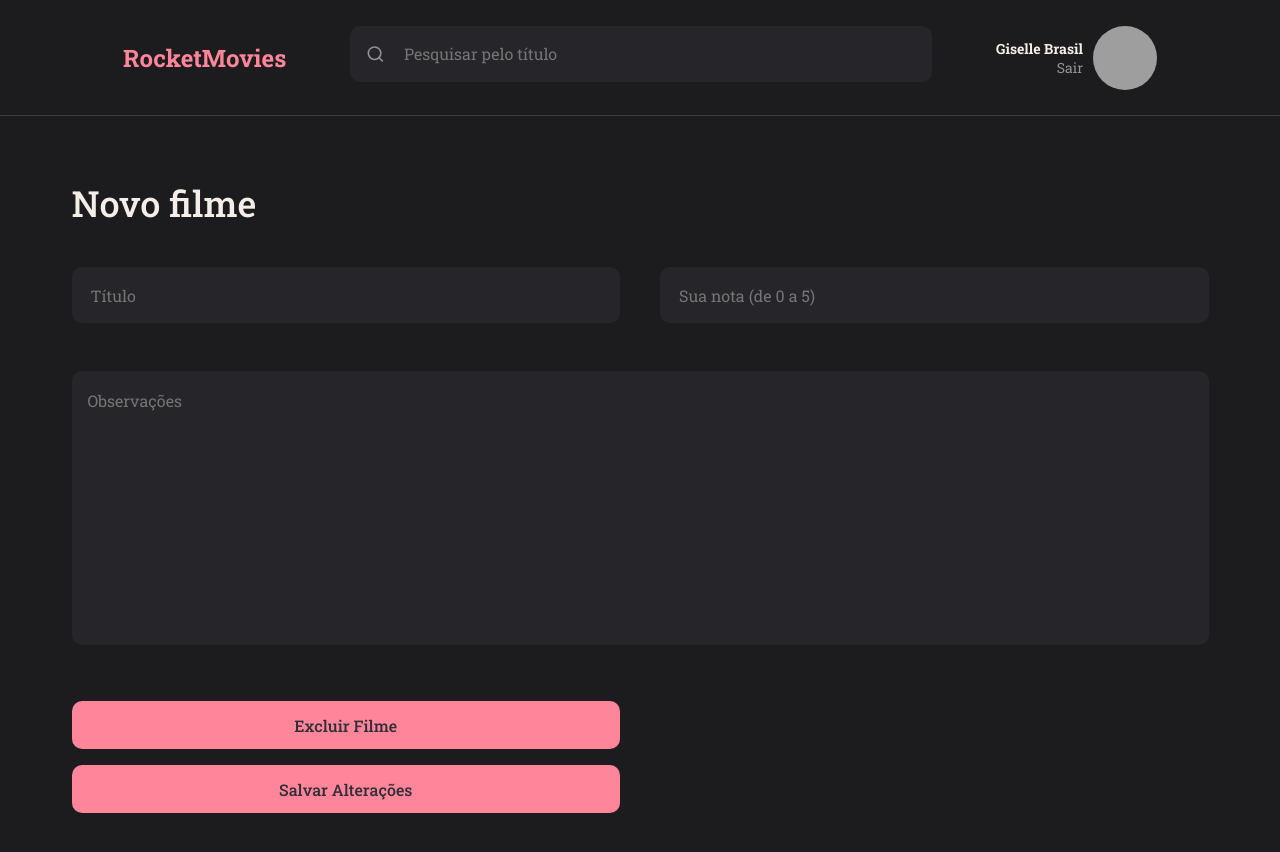
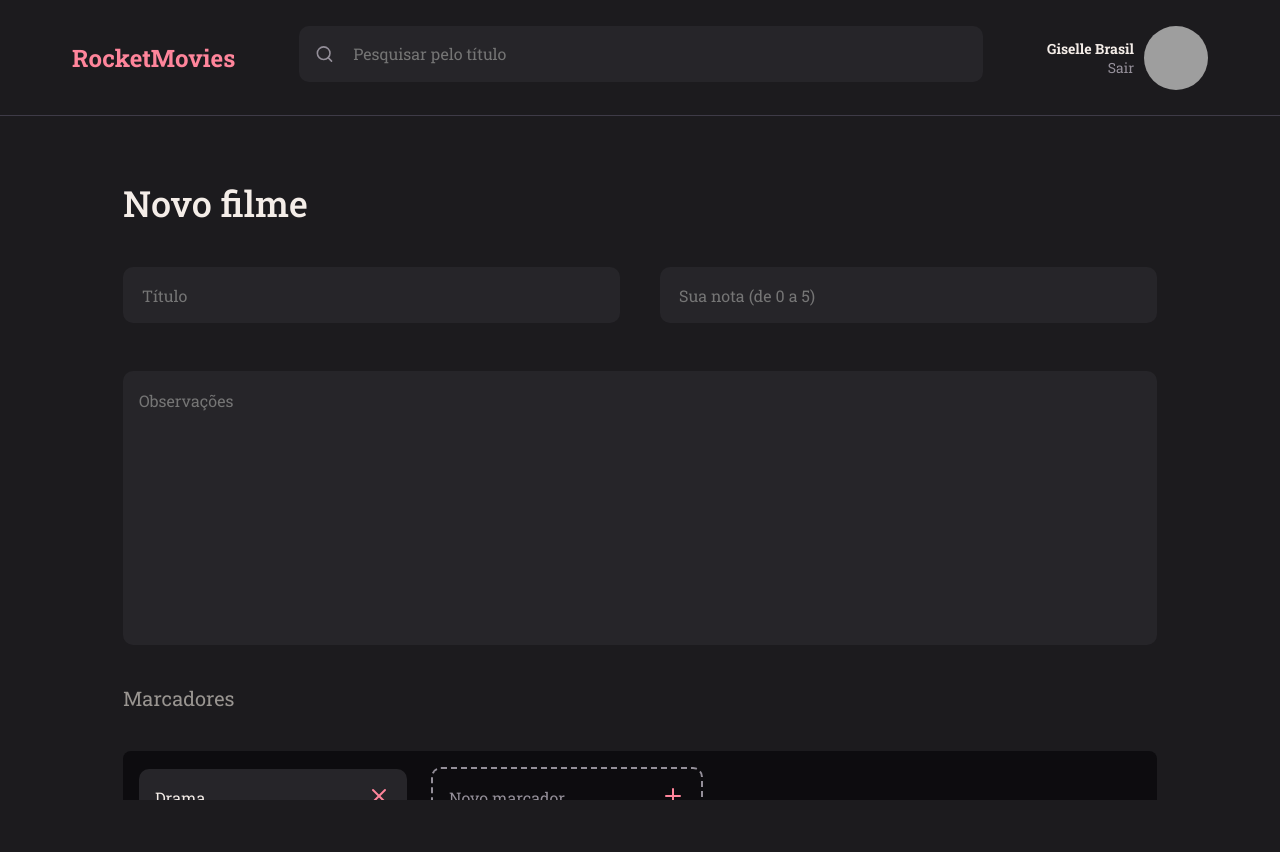
Before and after one commit to Gisellebm/rocketmovie, a React (Vite) app: page / in a window 1280 px wide. Shown: the top 852 px of the page. After the commit the page ends 800 px from the top, so only its background shows below. Built offline with nearby package versions, Linux system fonts and the light colour scheme; grey boxes are pictures that could not be loaded.

Commit message:
Interface New finalizada

```diff
--- a/src/components/Header/index.jsx
+++ b/src/components/Header/index.jsx
@@ -1,10 +1,11 @@
 import { FiSearch } from 'react-icons/fi';
-import { Container, Profile } from './styles';
+import { Container, Content, Profile } from './styles';
 import { Input } from '../../components/Input';
 
 export function Header() {
     return (
         <Container>
+            <Content>
                 <h1>RocketMovies</h1>
 
                 <Input
@@ -24,6 +25,7 @@ export function Header() {
                         alt='Foto do usuário'
                     />
                 </Profile>
+            </Content>
         </Container>
     )
 }
--- a/src/components/Header/styles.js
+++ b/src/components/Header/styles.js
@@ -5,15 +5,22 @@ export const Container = styled.header`
 
     width: 100%;
     height: 11.6rem;
-
     display: flex;
     align-items: center;
-    padding: 2.4rem 12.3rem;
-    justify-content: space-between;
-    gap: 6.4rem;
 
     background-color: ${({ theme }) => theme.COLORS.BACKGROUND_800};
     border-bottom: 1px solid ${({ theme }) => theme.COLORS.GRAY_200};
+
+`;
+
+export const Content = styled.div`
+    width: 100%;
+    max-width: 113.6rem;
+    margin: 0 auto;
+    display: flex;
+    justify-content: space-between;
+    align-items: center;
+    gap: 6.4rem;
 
     > h1 {
         color: ${({ theme }) => theme.COLORS.PINK};
@@ -22,9 +29,6 @@ export const Container = styled.header`
         font-weight: 700;
     }
 
-    @media (max-width: 40rem) {
-        gap: 3.2rem;
-    }
 `;
 
 export const Profile = styled.div`
--- /dev/null
+++ b/src/components/NoteItem/index.jsx
@@ -0,0 +1,23 @@
+import { FiPlus, FiX } from 'react-icons/fi';
+import { Container } from './styles';
+
+
+export function NoteItem({ isNew, value, onClick, ...rest }) {
+    return (
+        <Container isNew={isNew}>
+            <input
+                type="text"
+                value={value}
+                readOnly={!isNew}
+                {...rest}
+            />
+
+            <button
+                type='button'
+                onClick={onClick}
+            >
+                {isNew ? <FiPlus /> : <FiX />}
+            </button>
+        </Container>
+    )
+}
--- /dev/null
+++ b/src/components/NoteItem/styles.js
@@ -0,0 +1,41 @@
+import styled from "styled-components";
+
+export const Container = styled.div`
+    display: flex;
+    align-items: center;
+
+    font-family: 'Roboto', sans-serif;
+    padding: 0 1.6rem;
+
+    background-color: ${({ theme, isNew }) => isNew ? "transparent" : theme.COLORS.GRAY_400};
+    border: ${({ theme, isNew }) => isNew ? `0.2rem dashed ${theme.COLORS.GRAY_300}` : "none"};
+    border-radius: 1rem;
+
+    > button {
+        border: none;
+        background: none;
+
+        color: ${({ theme }) => theme.COLORS.PINK};
+        font-size: 2.4rem;
+        line-height: 2.4rem;
+    }
+
+    > input {
+        height: 5.6rem;
+        width: 100%;
+
+        line-height: 1.6rem;
+
+        color: ${({ theme }) => theme.COLORS.WHITE};
+        background: transparent;
+        border: none;
+
+        &::placeholder {
+            color: ${({ theme }) => theme.COLORS.GRAY_300};
+        }
+
+        &:disabled {
+            display: none;
+        }
+    }
+`;
--- a/src/pages/New/index.jsx
+++ b/src/pages/New/index.jsx
@@ -4,6 +4,7 @@ import { Button } from '../../components/Button';
 import { Input } from '../../components/Input';
 import { Textarea } from "../../components/Textarea";
 import { ButtonText } from '../../components/ButtonText';
+import { NoteItem } from '../../components/NoteItem';
 
 
 export function New() {
@@ -34,8 +35,15 @@ export function New() {
 
                     <Textarea placeholder="Observações" />
 
-                    <div className="twoColumns">
-                        <Button title="Excluir Filme" />
+                    <h3>Marcadores</h3>
+
+                    <div className="tags">
+                        <NoteItem value="Drama"/>
+                        <NoteItem placeholder="Novo marcador" isNew />
+                    </div>
+
+                    <div className="btnTwoColumns">
+                        <Button className="special" title="Excluir Filme" />
                         <Button title="Salvar Alterações" />
                     </div>
                 </Form>
--- a/src/pages/New/styles.js
+++ b/src/pages/New/styles.js
@@ -4,16 +4,52 @@ export const Container = styled.div`
     width: 100%;
     height: 100vh;
 
+
     display: grid;
     grid-template-rows: 11.6rem auto;
     grid-template-areas:
     "header"
     "content";
+
+    > main {
+        grid-area: content;
+        padding: 0 12.3rem;
+        overflow-y: auto;
+    }
+
+    .tags {
+        display: flex;
+        align-items: center;
+        flex-wrap: wrap;
+        height: 8.8rem;
+        width: 100%;
+        gap: 2.4rem;
+        padding: 1.6rem;
+        background-color: ${({ theme }) => theme.COLORS.BACKGROUND_900};
+        border-radius: 0.8rem;
+    }
+
+    .twoColumns {
+        columns: 2;
+        gap: 4rem;
+    }
+
+    .btnTwoColumns {
+        display: flex;
+        gap: 4rem;
+
+        > .special {
+            background-color: ${({ theme} ) => theme.COLORS.BACKGROUND_900};
+            color: ${({ theme} ) => theme.COLORS.PINK};
+        }
+    }
+
 `;
 
 export const Form = styled.form`
-    max-width: 113.7rem;
-    margin: 4rem auto 8.5rem;
+    width: 100%;
+    max-width: 113.6rem;
+    margin: 4rem auto;
     display: flex;
     flex-direction: column;
     gap: 4rem;
@@ -30,8 +66,11 @@ export const Form = styled.form`
         }
     }
 
-    .twoColumns {
-        columns: 2;
-        gap: 4rem;
+    h3 {
+        font-weight: 400;
+        font-size: 2.0rem;
+        line-height: 2.6rem;
+        color: ${({ theme }) => theme.COLORS.GRAY_100};
     }
+
 `;
--- a/src/styles/global.js
+++ b/src/styles/global.js
@@ -32,4 +32,25 @@ export default createGlobalStyle`
         transition: filter 0.2s;
     }
 
+    button:hover, a:hover {
+        filter: brightness(.9);
+    }
+
+    ::-webkit-scrollbar {
+        width: 0.8rem;
+        height: 2.6rem;
+    }
+
+    ::-webkit-scrollbar-track {
+        background-color: transparent;
+    }
+
+    ::-webkit-scrollbar-thumb {
+        border-radius: .8rem;
+        background-color: ${({ theme }) => theme.COLORS.PINK};
+        right: 10.6rem;
+        top: 4.5rem;
+
+    }
+
 `;
```
Also changed, not shown: src/components/Button/styles.js (line endings or trailing spaces). Lines whose indentation alone changed are shown as unchanged.
